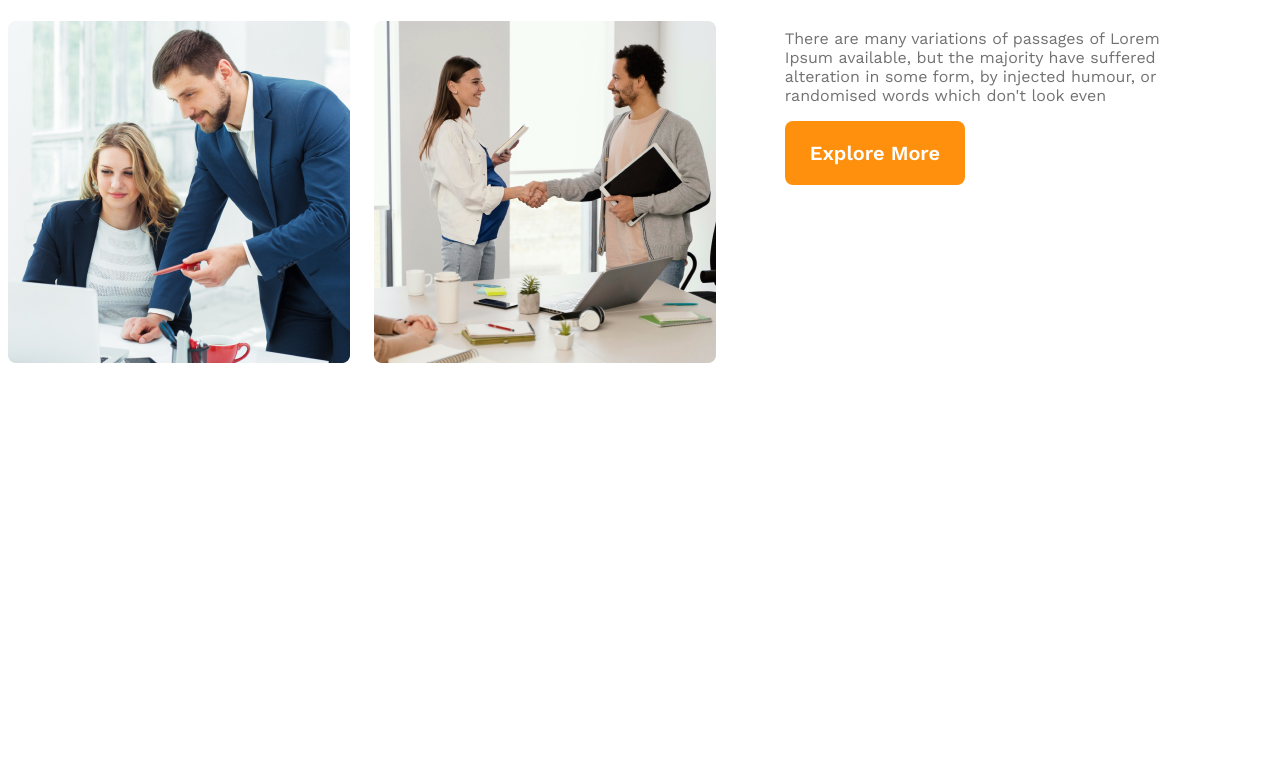
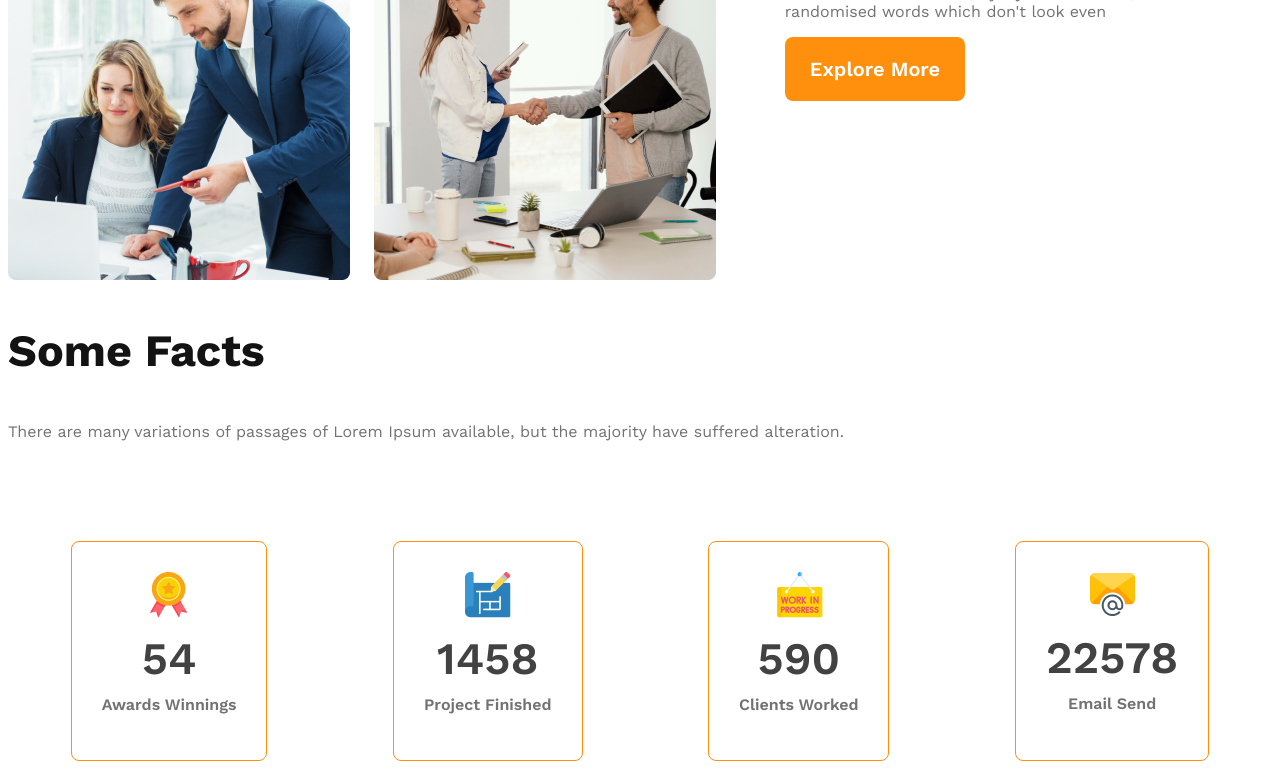
Before and after one commit to kawser2917/Architect, a plain HTML site: page index.html in a window 1280 px wide. Shown: the part 1463-2232 px from the top of the page. Before the commit the page ends 1834 px from the top, so only its background shows below. Drawn offline with nearby package versions, Linux system fonts and the light colour scheme.

Commit message:
facts section done

```diff
--- a/Styles/style.css
+++ b/Styles/style.css
@@ -16,6 +16,16 @@
     border: 0;
 }
 
+.section-description {
+    color: #727272;
+}
+
+.section-title {
+    font-size: 2.8rem;
+    font-weight: 700;
+    color: #131313;
+}
+
 /* Header Style */
 header {
     background: rgba(255, 144, 14, 0.10);
@@ -28,11 +38,7 @@ nav {
     align-items: center;
 }
 
-.nav-title {
-    font-size: 2.8rem;
-    font-weight: 700;
-    color: #131313;
-}
+
 
 nav ul {
     display: flex;
@@ -67,76 +73,122 @@ nav ul li a {
 .banner-description {
     color: #727272;
 }
-.banner img{
+
+.banner img {
     width: 100%;
     margin-top: 20px;
 }
+
 /* Main section style */
-main{
+main {
     max-width: 1440px;
     margin: 0 auto;
 }
+
 /* Team section style */
-.team-container{
+.team-container {
     display: flex;
     justify-content: space-between;
     align-items: center;
     margin-top: 4rem;
 }
-.team-images-container{
+
+.team-images-container {
     display: grid;
-    grid-template-columns: repeat(2,1fr);
+    grid-template-columns: repeat(2, 1fr);
     gap: 1.5rem;
 }
-.team-content{
+
+.team-content {
     padding: 4.3rem;
 }
-.team-title{
+
+.team-title {
     font-size: 2.8rem;
 }
-.quick-list-text{
+
+.quick-list-text {
     color: #727272;
     font-weight: 500;
 }
-.of-our-text{
+
+.of-our-text {
     color: #131313;
     font-weight: 700;
 }
-.features-text{
+
+.features-text {
     color: #FF900E;
     font-weight: 700;
 }
-.team-description{
+
+/* Facts section started */
+.facts-card-container {
+    display: flex;
+    justify-content: space-around;
+    margin-top: 100px;
+}
+
+.card {
+    border-radius: 8px;
+    border: 1px solid #FF900E;
+    text-align: center;
+    padding: 30px;
+}
+
+.card-stats {
+    color: #424242;
+    font-size: 45px;
+    font-weight: 600;
+    margin-top: 10px;
+    margin-bottom: 10px;
+}
+.card-title {
     color: #727272;
+    font-weight: 600;
+    margin-top: 10px;
 }
+
 
 /* Small Device  */
 @media screen and (max-width:576px) {
-    header{
+    header {
         padding: 10px;
     }
-    nav{
+
+    nav,
+    .facts-card-container{
         flex-direction: column;
     }
-    .team-container{
+
+    .team-container {
         flex-direction: column-reverse;
     }
-    .team-images-container{
+
+    .team-images-container {
         grid-template-columns: 1fr;
     }
-    .team-content{
+
+    .team-content,
+    .facts-card-container {
         padding: 10px;
     }
+    .facts-card-container{
+        gap: 20px;
+    }
 }
+
 /* Medium Device */
 @media screen and (min-width:576px) and (max-width:992px) {
-    header{
+    header {
         padding: 30px;
     }
-    nav{
+
+    nav {
         flex-direction: column;
     }
-    .team-container{
+
+    .team-container {
         flex-direction: column-reverse;
     }
 
--- a/index.html
+++ b/index.html
@@ -32,6 +32,7 @@
     </header>
     <!-- Header End -->
     <main>
+        <!-- Team Section started -->
         <section class="team-container">
             <div class="team-images-container">
                 <img src="images/team1.png" alt="">
@@ -40,11 +41,46 @@
                 <img src="images/team4.png" alt="">
             </div>
             <div class="team-content">
-                <h3 class="team-title"><span class="quick-list-text">Quick list</span> <span class="of-our-text">of Our</span> <span class="features-text">Features</span></h3>
-                <p class="team-description">
+                <h3 class="section-title"><span class="quick-list-text">Quick list</span> <span class="of-our-text">of Our</span> <span class="features-text">Features</span></h3>
+                <p class="section-description">
                     There are many variations of passages of Lorem Ipsum available, but the majority have suffered alteration in some form, by injected humour, or randomised words which don't look even
                 </p>
                 <button class="btn-primary">Explore More</button>
+            </div>
+        </section>
+        <!-- Team section end -->
+        <!-- Features section started -->
+        <section class="feature">
+
+        </section>
+        <!-- Features section end -->
+        <!-- Facts section started -->
+        <section class="facts">
+            <h3 class="section-title">Some Facts</h3>
+            <p class="section-description">
+                There are many variations of passages of Lorem Ipsum available, but the majority have suffered alteration.
+            </p>
+            <div class="facts-card-container">
+                <div class="card">
+                    <img src="images/icons/ribon.png" alt="">
+                    <h2 class="card-stats">54</h2>
+                    <p class="card-title">Awards Winnings</p>
+                </div>
+                <div class="card">
+                    <img src="images/icons/projects.png" alt="">
+                    <h2 class="card-stats">1458</h2>
+                    <p class="card-title">Project Finished</p>
+                </div>
+                <div class="card">
+                    <img src="images/icons/customers.png" alt="">
+                    <h2 class="card-stats">590</h2>
+                    <p class="card-title">Clients Worked</p>
+                </div>
+                <div class="card">
+                    <img src="images/icons/email.png" alt="">
+                    <h2 class="card-stats">22578</h2>
+                    <p class="card-title">Email Send</p>
+                </div>
             </div>
         </section>
     </main>
```
